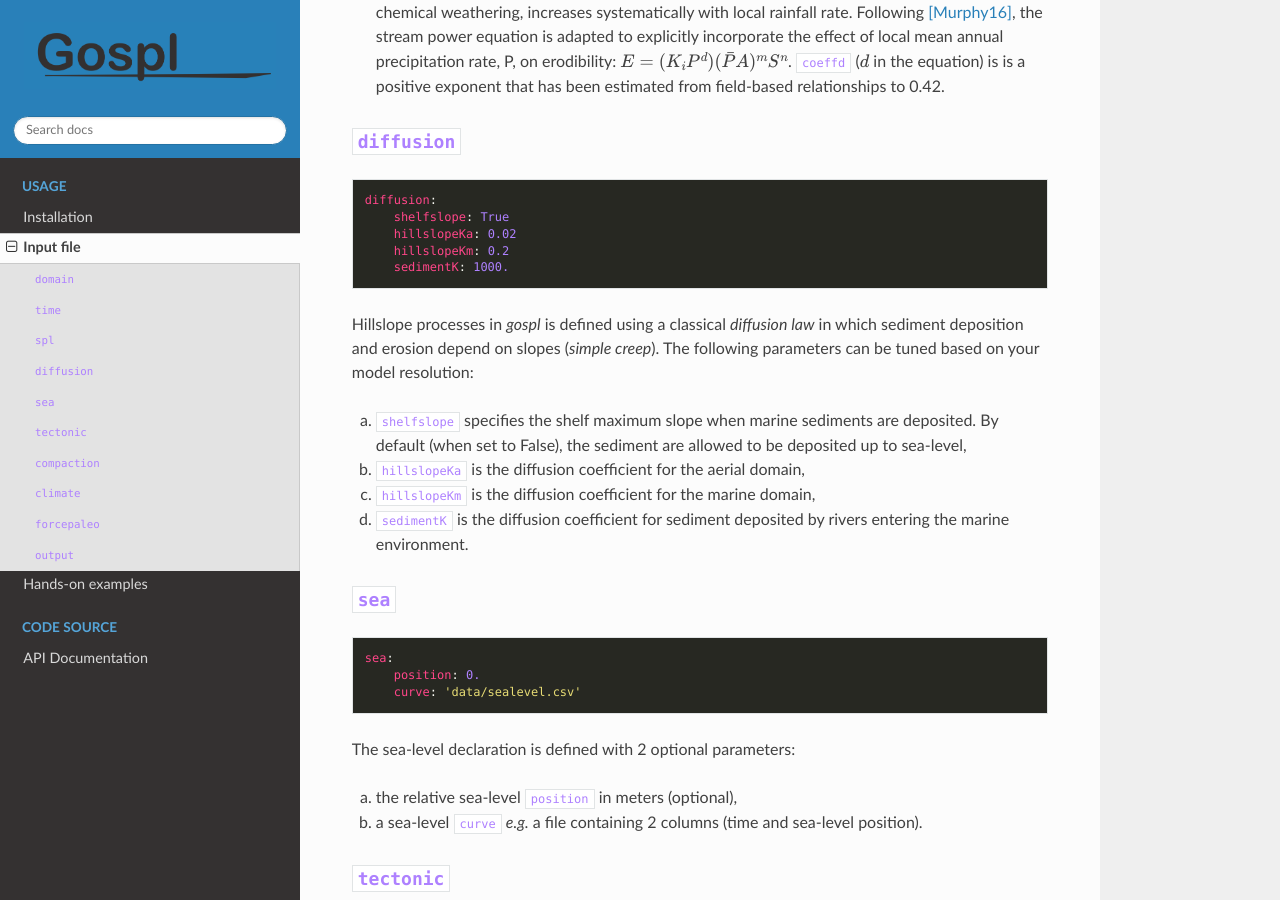
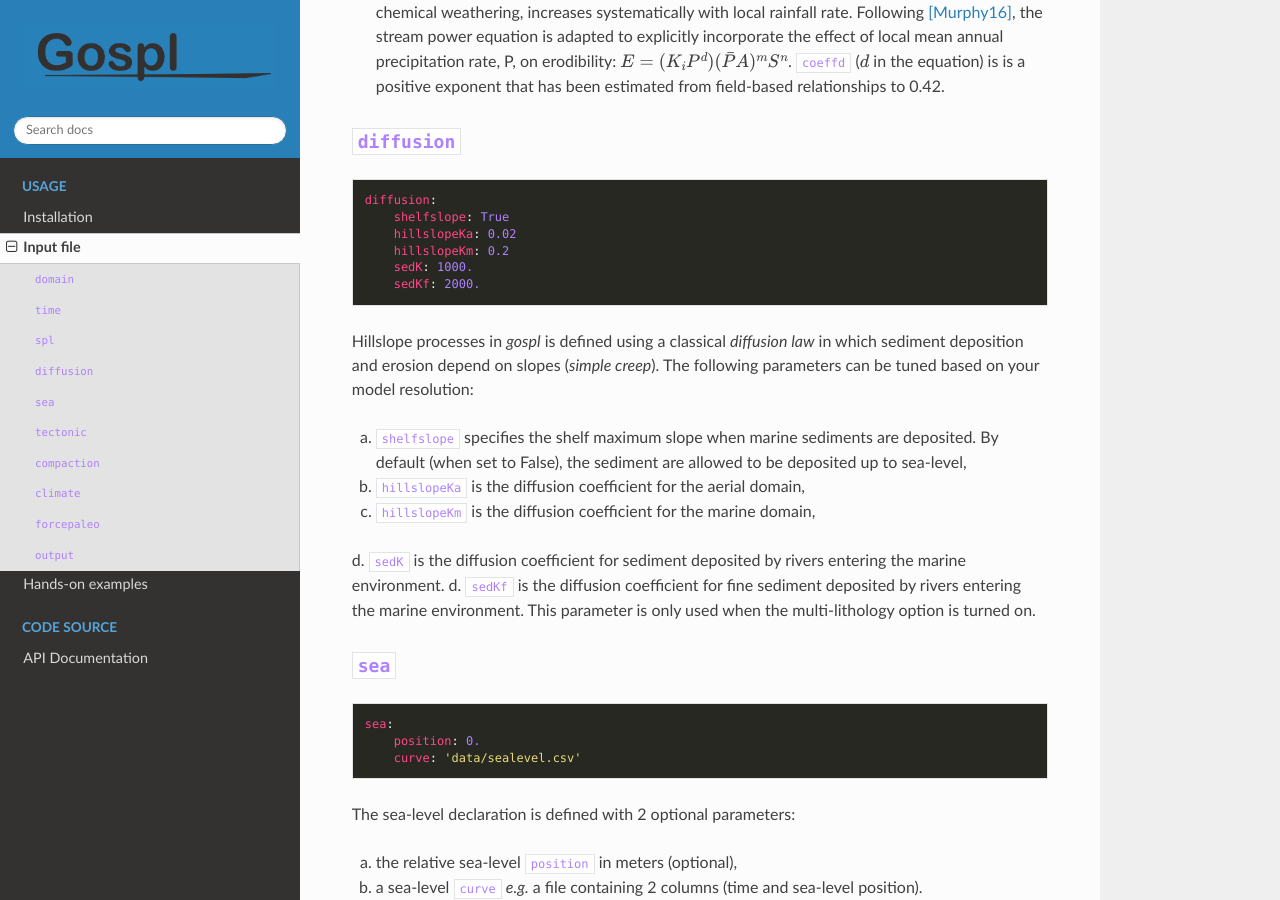
Before and after one commit to Geodels/gospl, a Sphinx documentation site: the page built from docs/inputfile.rst, in a window 1280 px wide and 900 px high, scrolled down 3702 px. Built offline with Sphinx 7.4.7 and the Read the Docs theme 2.0.0, drawn with Linux system fonts in a browser that asks for light colours; the version number is read from the project's files by our own code; some of the changed text lies outside the part shown.

Commit message:
update libraries versions and add new diffusion coefficient for marine deposition of fine sediments

```diff
--- a/docs/inputfile.rst
+++ b/docs/inputfile.rst
@@ -123,7 +123,8 @@ d. Studies have shown that the physical strength of bedrock which varies with th
       shelfslope: True
       hillslopeKa: 0.02
       hillslopeKm: 0.2
-      sedimentK: 1000.
+      sedK: 1000.
+      sedKf: 2000.
 
 
 Hillslope processes in *gospl* is defined using a classical *diffusion law* in which sediment deposition and erosion depend on slopes (*simple creep*). The following parameters can be tuned based on your model resolution:
@@ -131,7 +132,8 @@ Hillslope processes in *gospl* is defined using a classical *diffusion law* in w
 a. :yaml:`shelfslope` specifies the shelf maximum slope when marine sediments are deposited. By default (when set to False), the sediment are allowed to be deposited up to sea-level,
 b. :yaml:`hillslopeKa` is the diffusion coefficient for the aerial domain,
 c. :yaml:`hillslopeKm` is the diffusion coefficient for the marine domain,
-d. :yaml:`sedimentK` is the diffusion coefficient for sediment deposited by rivers entering the marine environment.
+d. :yaml:`sedK` is the diffusion coefficient for sediment deposited by rivers entering the marine environment.
+d. :yaml:`sedKf` is the diffusion coefficient for fine sediment deposited by rivers entering the marine environment. This parameter is only used when the multi-lithology option is turned on.
 
 
 :yaml:`sea`
--- a/docs/requirements.txt
+++ b/docs/requirements.txt
@@ -1,5 +1,5 @@
-numpy==1.19.0
-pandas==1.0.5
+numpy==1.19.1
+pandas==1.1.0
 ruamel.yaml==0.16.10
 sphinx_rtd_theme==0.5.0
 sphinxcontrib-napoleon==0.7
```
Also changed, not shown: docs/install.rst (+5 -5 lines), requirements.txt (+6 -6 lines), setup.py (+6 -6 lines), 10 other files.
